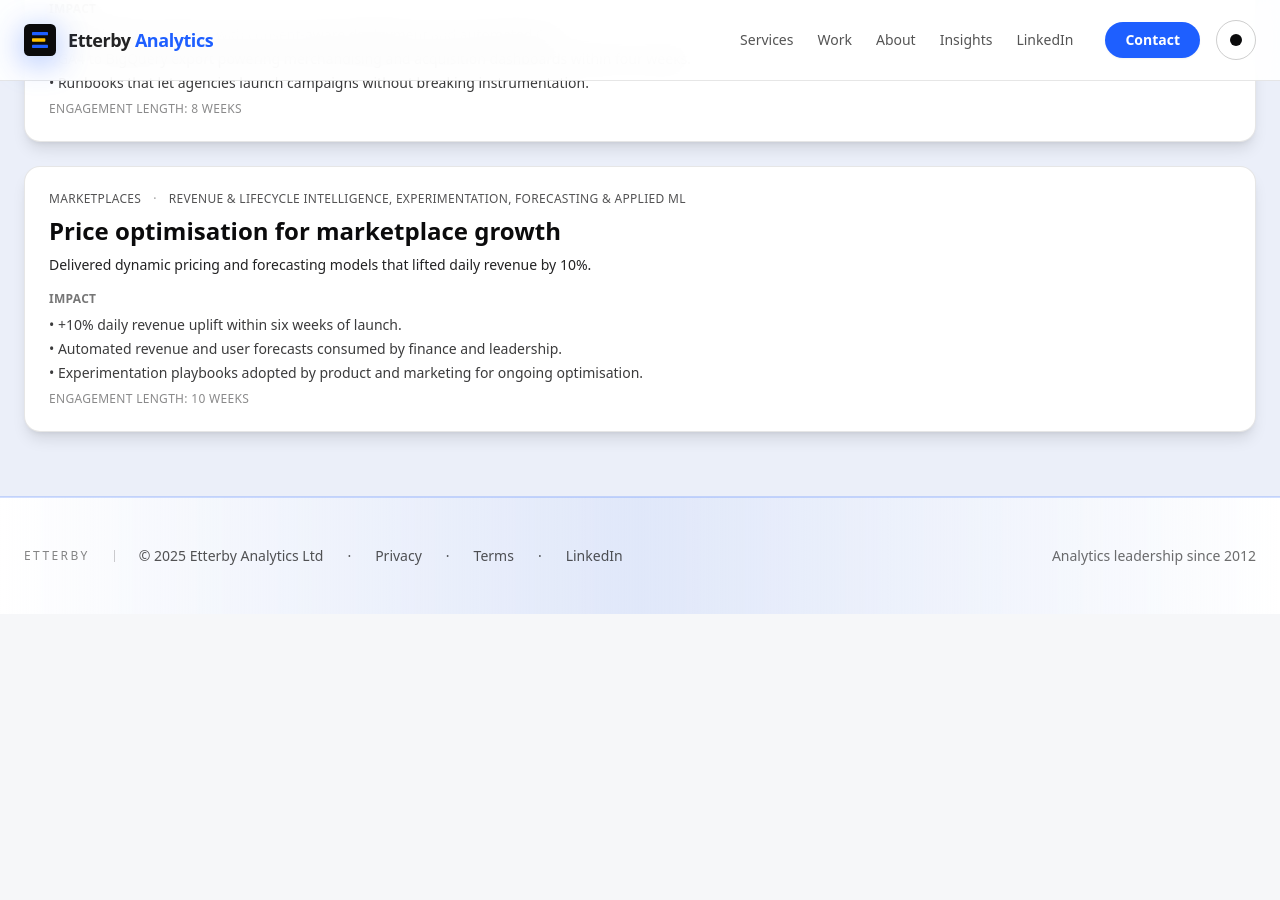
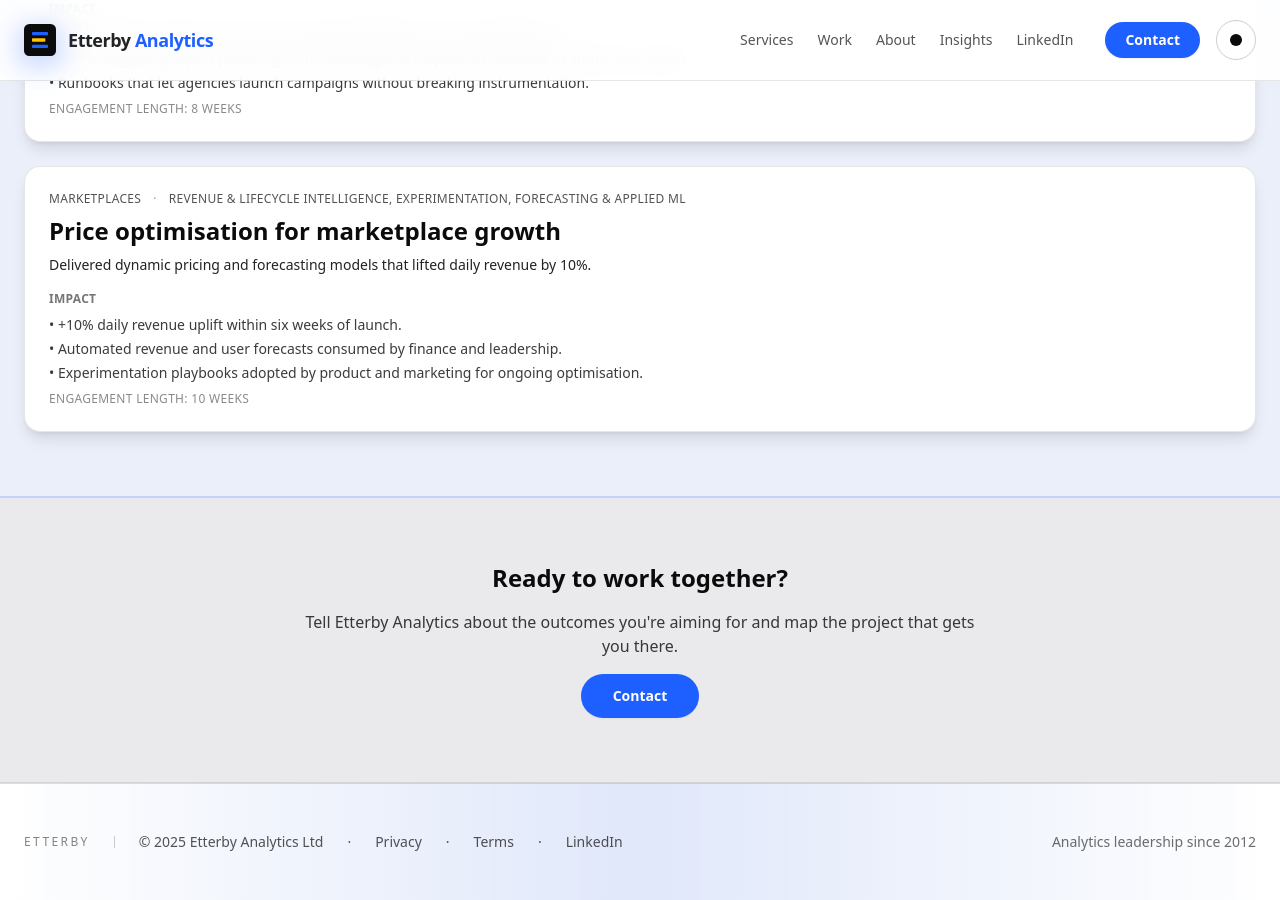
Before and after one commit to jp9516/etterby, a Jekyll site: the page built from work/index.html, in a window 1280 px wide and 900 px high, scrolled down 1688 px. Built offline with Jekyll 4.4.1, drawn with Linux system fonts in a browser that asks for light colours; nearby versions of some CDN libraries; before the commit the page ends 2302 px from its top, so only the background shows below that.

Commit message:
Update CTA styling and copy across pages

```diff
--- a/_data/about_page.yml
+++ b/_data/about_page.yml
@@ -38,5 +38,5 @@ founder_quote:
 cta:
   title: "Ready to build momentum?"
   description: "Book a working session to map the decisions in front of you and the data needed to back them."
-  label: "Schedule a working session"
+  label: "Contact"
   url: "/contact/"
--- a/_data/home.yml
+++ b/_data/home.yml
@@ -16,5 +16,5 @@ insights:
   description: "Field-tested playbooks on experimentation, forecasting, and analytics leadership drawn from 11+ years in data roles."
   limit: 3
   view_all:
-    label: "See all insights"
+    label: "EXPORE ALL INSIGHTS"
     url: "/insights/"
--- a/_data/work_page.yml
+++ b/_data/work_page.yml
@@ -27,3 +27,8 @@ process:
       detail: "Deliver production-ready assets with testing, observability, and documentation."
     - title: "Adopt"
       detail: "Enable teams with playbooks, training, and handover support."
+cta:
+  title: "Ready to work together?"
+  description: "Tell Etterby Analytics about the outcomes you're aiming for and map the project that gets you there."
+  label: "Contact"
+  url: "/contact/"
--- a/insights/index.html
+++ b/insights/index.html
@@ -43,7 +43,7 @@ description: "Experimentation, pricing, and analytics leadership lessons from Et
 {% include section.html tone="blue" padding="py-16" content=articles_section %}
 
 {% capture newsletter_panel %}
-  <div class="space-y-4">
+  <div class="space-y-4 text-center max-w-2xl mx-auto">
     <h2 class="text-2xl font-semibold">{{ page_content.newsletter.title }}</h2>
     <p class="opacity-80">{{ page_content.newsletter.body }}</p>
     <a href="{{ page_content.newsletter.cta_url }}" class="inline-flex items-center justify-center rounded-full bg-brandblue px-6 py-3 text-sm font-semibold text-white shadow-sm transition hover:bg-brandblue/90 focus:outline-none focus-visible:ring-2 focus-visible:ring-brandblue/40">{{ page_content.newsletter.cta_label }}</a>
--- a/work/index.html
+++ b/work/index.html
@@ -67,3 +67,14 @@ description: "Case studies featuring fraud reduction, revenue optimisation, and
   </div>
 {% endcapture %}
 {% include section.html tone="blue" padding="py-16" content=work_grid %}
+
+{% if page_content.cta %}
+  {% capture work_cta %}
+    <div class="max-w-2xl space-y-4 text-center mx-auto">
+      <h2 class="text-2xl font-semibold">{{ page_content.cta.title }}</h2>
+      <p class="text-sm md:text-base opacity-80">{{ page_content.cta.description }}</p>
+      <a href="{{ page_content.cta.url }}" class="inline-flex items-center justify-center rounded-full bg-brandblue px-8 py-3 text-sm font-semibold text-white shadow-sm transition hover:bg-brandblue/90 focus:outline-none focus-visible:ring-2 focus-visible:ring-brandblue/40">{{ page_content.cta.label }}</a>
+    </div>
+  {% endcapture %}
+  {% include section.html tone="frost" padding="py-16" content=work_cta %}
+{% endif %}
```
Also changed, not shown: index.md (+1 -1 lines).
